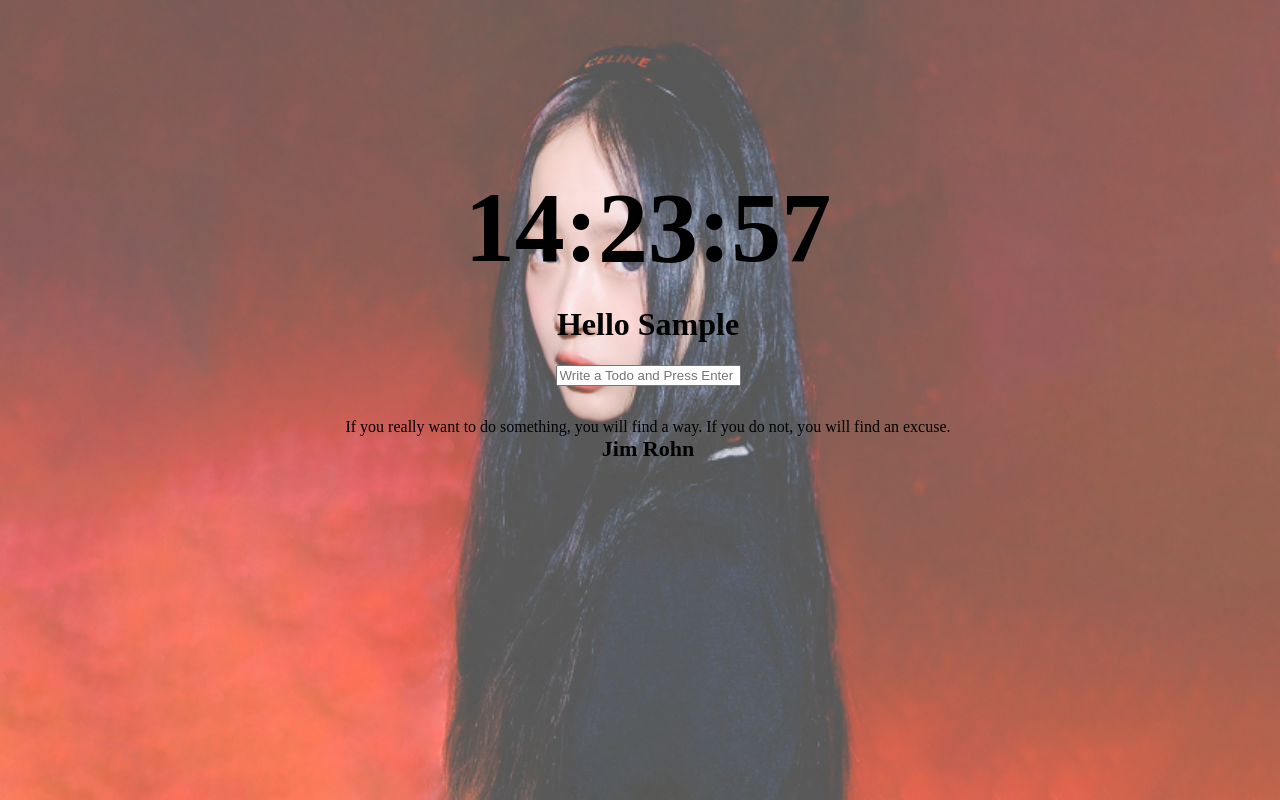
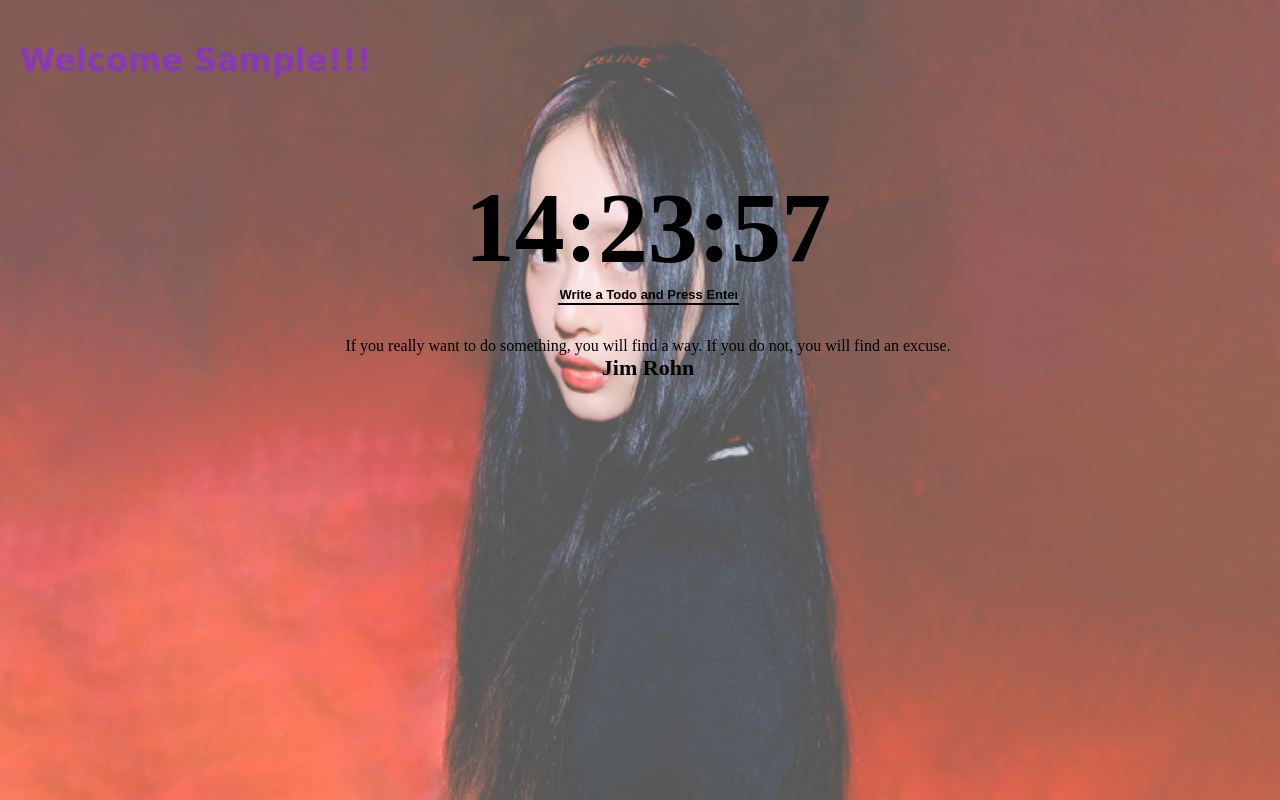
Before and after one commit to wcmessi10/Momentum-2023-clone, a plain HTML site: page index.html in a window 1280 px wide. Both pictures are taken after typing "Sample" into the empty fields and a click on the input "Log In". Drawn offline with Linux system fonts and the light colour scheme.

Commit message:
Finish Momentum

```diff
--- a/css/style.css
+++ b/css/style.css
@@ -20,6 +20,11 @@ img {
     z-index: -1;
     opacity:70%;
 }
+input::placeholder{
+    color: black;
+    font-size: 13px;
+    font-weight: 600;
+}
 .item{
     display: flex;
     flex-direction: column;
@@ -29,17 +34,33 @@ img {
 }
 .login-form{
     margin-bottom: 50px;
+    position: absolute;
+    left: 20px;
+    top: 20px;
 }
 .login-form input[type="text"]{
     border:none;
     border-bottom: 2px black solid;
     background: transparent;
 }
+#greeting{
+    position: absolute;
+    left: 20px;
+    top:20px;
+    color: blueviolet;
+    opacity: 0.7;
+    font-family: Verdana, Geneva, Tahoma, sans-serif;
+}
 #clock{
     display: flex;
     color: black;
     font-weight: 600;
     font-size: 100px;
+}
+#todo-form input{
+    border: none;
+    border-bottom: 2px black solid;
+    background: transparent;
 }
 #quotes{
     font-size: 16px;
--- a/js/greetings.js
+++ b/js/greetings.js
@@ -18,7 +18,7 @@ function onLoginSubmit(tomato){
 loginForm.addEventListener("submit",onLoginSubmit);
 
 function paintingGreeting(username){
-    greeting.innerText=`Hello ${username}`;
+    greeting.innerText=`Welcome ${username}!!!`;
     greeting.classList.remove(HIDDEN_CLASSNAME);
 }
 
--- a/js/todo.js
+++ b/js/todo.js
@@ -33,6 +33,9 @@ function deleteToDo(event){
 }
 function handleToDoSubmit(event){
     event.preventDefault();
+    if(localStorage.getItem("username")===null){
+        alert("Write your username");
+    }else{
         const newTodo=toDoInput.value;
         toDoInput.value="";
         const toDoObject = {
@@ -43,6 +46,8 @@ function handleToDoSubmit(event){
         toDos.push(toDoObject);
         paintToDo(toDoObject);
         saveToDos();
+    }
+
 }
 
 toDoForm.addEventListener("submit",handleToDoSubmit);
```
Lines whose indentation alone changed are shown as unchanged.
